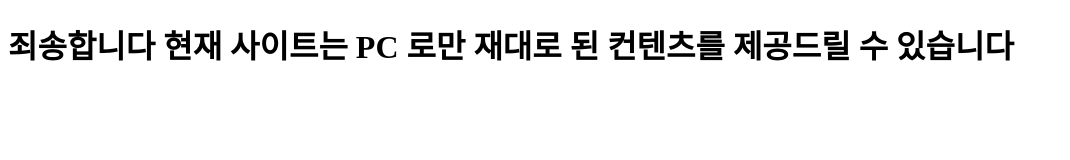
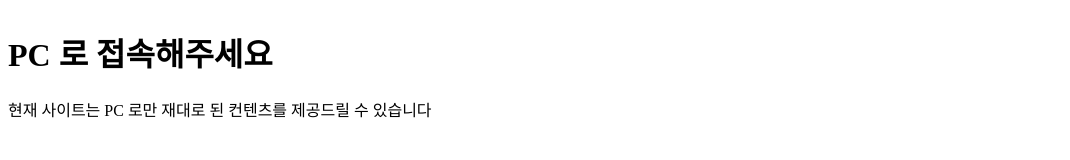
Before and after one commit to number0010/Pawsitive_Info, a plain HTML site: page mobile.html in a window 1280 px wide. Shown: the whole page, without its empty margins (0-1070 px from the left). Drawn offline with Linux system fonts and the light colour scheme.

Commit message:
차단 해제

```diff
--- a/mobile.html
+++ b/mobile.html
@@ -7,8 +7,9 @@
     <link href="logo.png" rel="shortcut icon" type="image/x-icon">
 </head>
 <body>
-    <div class="contents">
-        <h1>죄송합니다 현재 사이트는 PC 로만 재대로 된 컨텐츠를 제공드릴 수 있습니다</h1>
+    <div class="contents" style="display: inline-block;">
+        <h1 class="fsdmy50pxRegular">PC 로 접속해주세요</h1>
+        <p class="fsdmy30pxRegular">현재 사이트는 PC 로만 재대로 된 컨텐츠를 제공드릴 수 있습니다</p>
     </div>
 </body>
 </html>
```
Also changed, not shown: index.html (+0 -7 lines).
